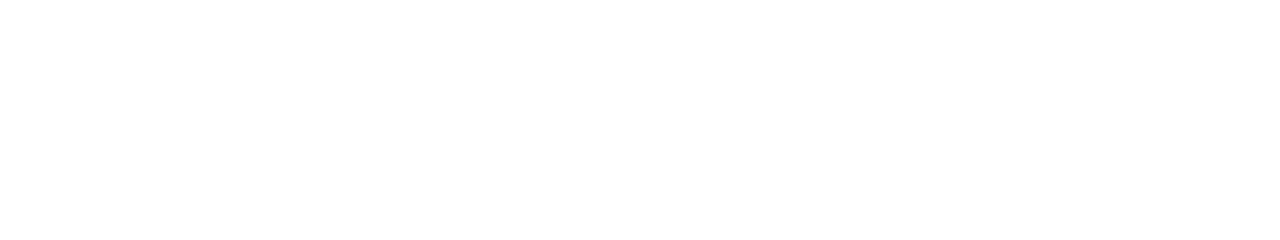
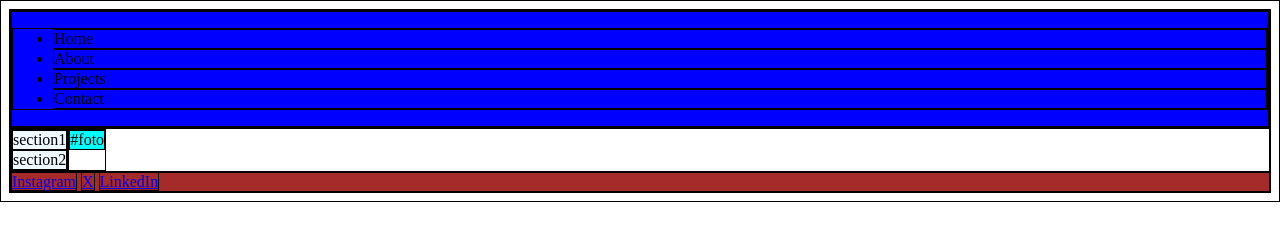
Before and after one commit to darrylrambi/Dicoding-WebsiteSubmission, a plain HTML site: page index.html in a window 1280 px wide. Drawn offline with Linux system fonts and the light colour scheme.

Commit message:
layouting

```diff
--- a/css/style.css
+++ b/css/style.css
@@ -0,0 +1,23 @@
+*, :root {
+  border: solid 1px black;
+}
+
+header nav {
+  background-color: blue;
+}
+
+main {
+  display: flex;
+}
+
+.content {
+  background-color: aliceblue;
+}
+
+aside .container {
+  background-color: aqua;
+}
+
+footer {
+  background-color: brown;
+}
--- a/index.html
+++ b/index.html
@@ -14,7 +14,46 @@
 </head>
 
 <body>
-  <!-- Isi konten halaman web -->
+  <!-- header/nav -->
+  <header>
+    <nav>
+      <ul>
+        <li>Home</li>
+        <li>About</li>
+        <li>Projects</li>
+        <li>Contact</li>
+      </ul>
+    </nav>
+  </header>
+
+  <!-- main content -->
+  <main>
+    <!-- introduction -->
+    <div class="content">
+      <article>
+        section1
+      </article>
+
+      <article>
+        section2
+      </article>
+    </div>
+
+    <!-- foto -->
+    <aside>
+      <div class="container">
+        #foto
+      </div>
+    </aside>
+  </main>
+
+  <!-- sosmed as footer -->
+  <footer>
+    <a href="#">Instagram</a>
+    <a href="#">X</a>
+    <a href="#">LinkedIn</a>
+  </footer>
+
 </body>
 
 </html>
```
